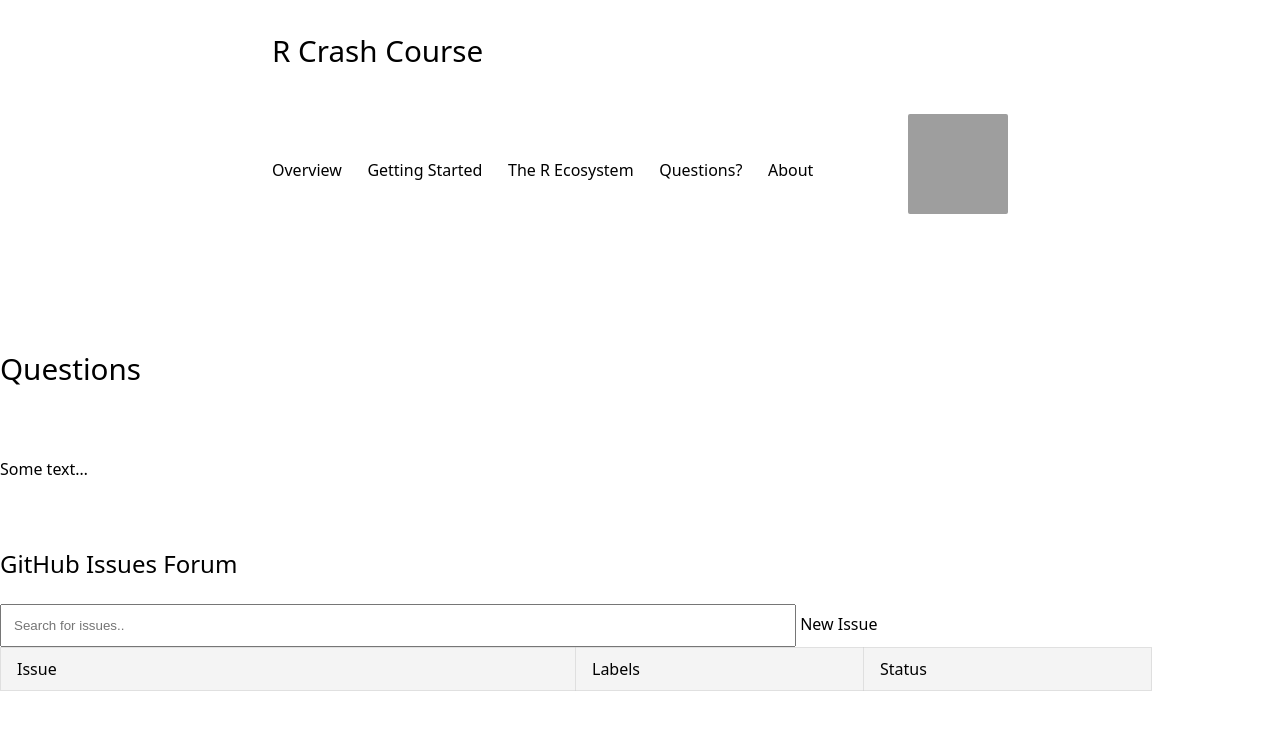
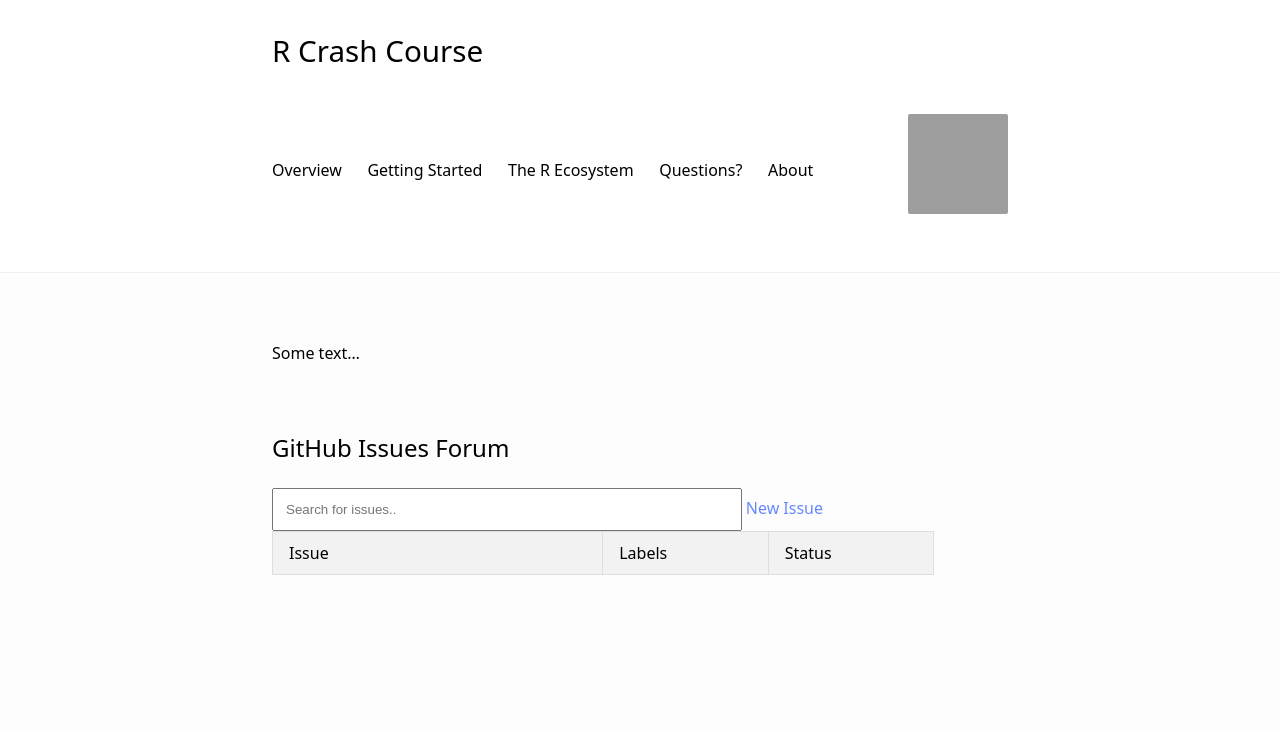
Before and after one commit to Nonprofit-Open-Data-Collective/r-crash-course, a Jekyll site: the page built from discuss.md, in a window 1280 px wide. Shown: the top 730 px of the page. Built offline with Jekyll 4.4.1, drawn with Linux system fonts in a browser that asks for light colours; grey boxes are pictures that could not be loaded.

Commit message:
Update help.html

```diff
--- a/_layouts/help.html
+++ b/_layouts/help.html
@@ -6,25 +6,19 @@ layout: default
 <meta name="viewport" content="width=device-width, initial-scale=1, user-scalable=yes">
 
 
-<body>
 
-<br>
-<br>
 
-<h1>Questions</h1>
-
+<article>
 
 <br>
 {{content}}
 <br>
 
 
-<div>
-
 <h2> GitHub Issues Forum </h2>
 
 <input type="text" id="myInput" onkeyup="myFunction()" placeholder="Search for issues.." title="Type in a name" style="width:60%;padding: 12px;">
-<a class="uk-button uk-button-default" href="https://github.com/{{site.github_info.username}}/{{ site.github_info.website-repo}}/issues/new">New Issue</a>
+<a class="uk-button uk-button-default" href="https://github.com/{{page.repo-name}}/{{ page.github-account }}/issues/new">New Issue</a>
 <div class = "table-responsive">
 
 <table id="myTable" style="width:90%;margin-left:0px;margin-right:20px;">
@@ -36,10 +30,11 @@ layout: default
 
   </tr>
 </table>
+</div>
 
-</div>
-</div>
-</body>
+
+
+</article>
 
 <script>
 function myFunction() {
@@ -64,7 +59,7 @@ function myFunction() {
 }
 </script>
 
-</body>
+
 
 <div id="gitdata" class = {{ page.repo-name }} style="display: none;">{{ page.github-account }}</div>
 <div id = "results"></div>
```
